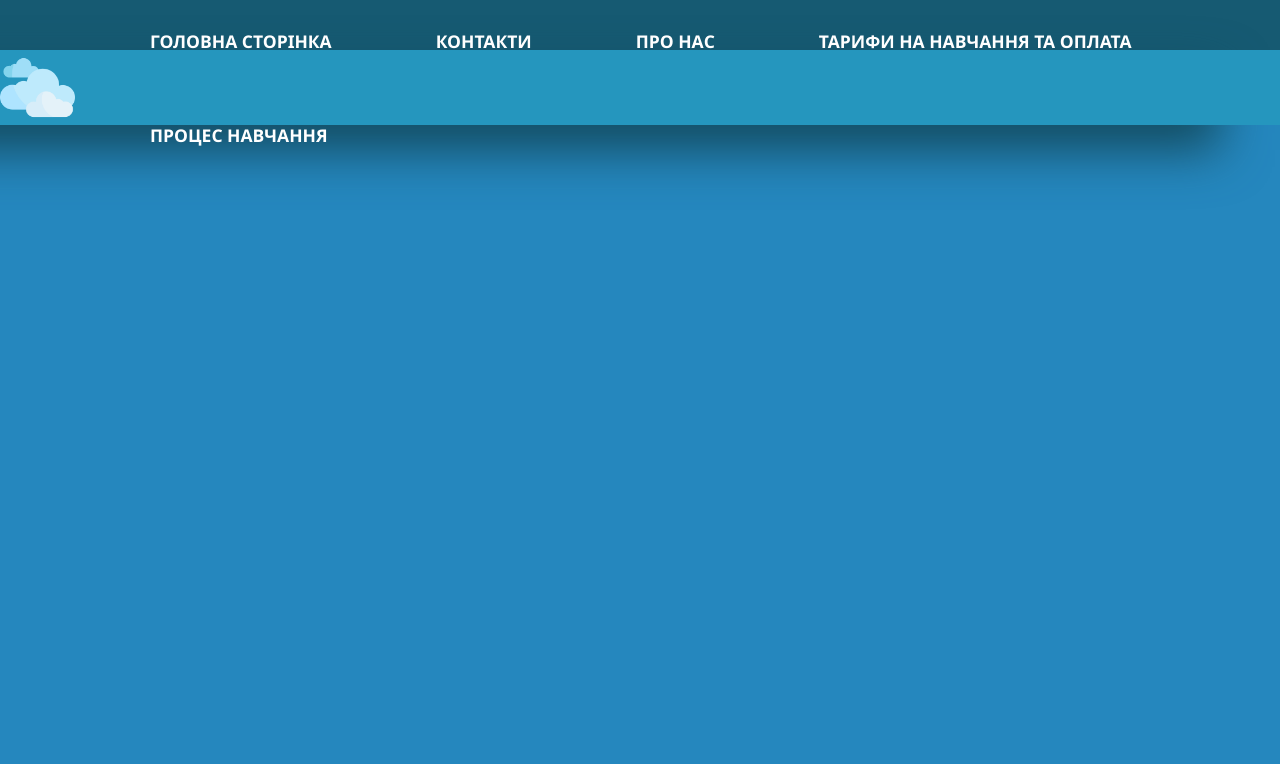
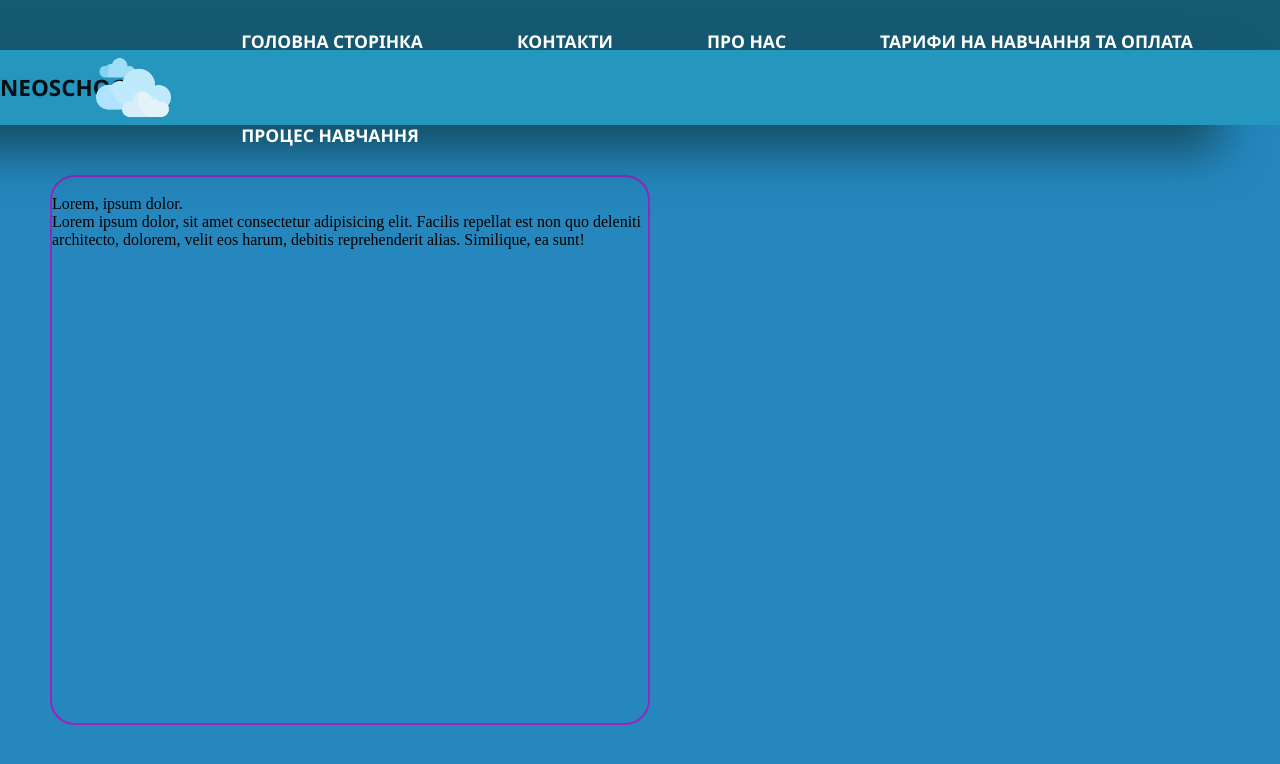
Before and after one commit to Alexkulinets/GameOFTeens_HTML-CSS, a plain HTML site: page index.html in a window 1280 px wide. Drawn offline with Linux system fonts and the light colour scheme.

Commit message:
Створив декілька анімацій та оформив header

```diff
--- a/index.html
+++ b/index.html
@@ -8,8 +8,7 @@
 </head>
 <body>
     <header class="header   ">
-        <nav class="fill">
-            <img class="headerimg" src="./Img/free-icon-clouds-1163624.png" alt="">
+        <nav class="fill"><a class="headername">NeoSchool</a><img class="headerimg" src="./Img/free-icon-clouds-1163624.png" alt="">
             <ul>
                 <li class="homepage"><a href="">Головна сторінка</a></li>
                 <li class="connest"><a href="">Контакти</a></li>
@@ -19,5 +18,16 @@
             </ul>
         </nav>
     </header>
+
+    <div class="hero">
+        <div class="container">
+            <img src="" alt="">
+            <div class="heroname">Lorem, ipsum dolor.</div>
+            <div class="herotext">Lorem ipsum dolor, sit amet consectetur adipisicing elit. Facilis repellat est non quo deleniti architecto, dolorem, velit eos harum, debitis reprehenderit alias. Similique, ea sunt!</div>
+        </div>
+
+
+
+    </div>
 </body>
 </html>
--- a/style.css
+++ b/style.css
@@ -38,13 +38,27 @@ nav{
 nav ul li a{
     display: block;
     text-decoration: none;
-    padding:10px 15px;
+    padding:10px 10px;
     color:white;
     font-weight:600;
     font-size:17.5px;
     font-family:'Segoe UI', Tahoma, Geneva, Verdana, sans-serif;
     text-transform: uppercase;
     margin: 0 10px;
+}
+
+.headername{
+  margin-right:-45px;
+  color:#041014;
+  font-weight:700;
+  font-size:22.5px;
+  font-family:'Segoe UI', Tahoma, Geneva, Verdana, sans-serif;
+  text-transform: uppercase;
+  transition: 1s;
+}
+.headername:hover{
+  margin-right:-10px;
+  transform: 0.5s;
 }
 
 
@@ -93,3 +107,21 @@ nav.fill ul li a:hover:after {
       border-radius:25px;
     }
   }
+
+  .hero{
+    position: absolute;
+    width:100%;
+    height:750px;
+    margin-top:75px;
+    display:flex;
+    align-items:center;
+    justify-content:flex-start;
+  }
+
+  .container{
+    border: 2px solid #9925be;
+    margin-left:50px;
+    border-radius:25px;
+    width:600px;
+    height:550px;
+  }
```
